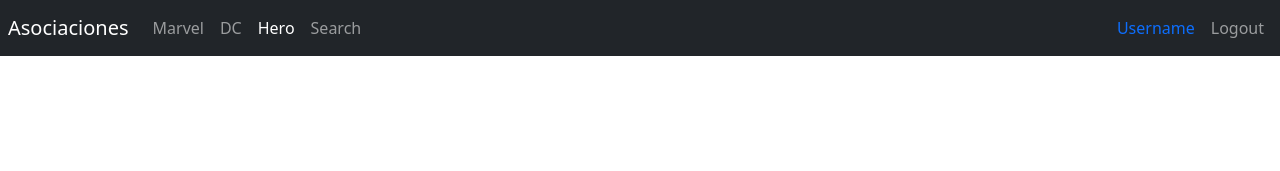
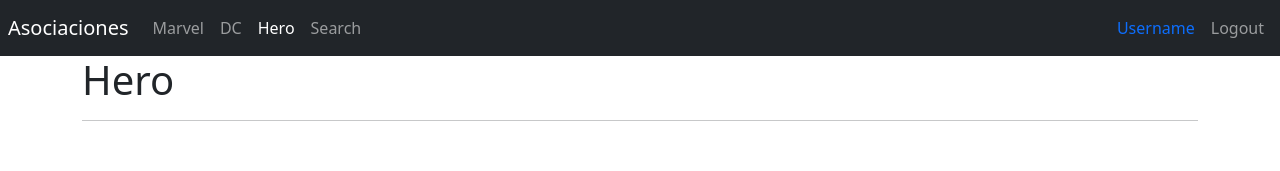
Before and after one commit to EdsonJSF/react-heroes-app, a React (Vite) app: page /hero/dc-arrow in a window 1280 px wide. Shown: the top 171 px of the page. Built offline with nearby package versions, Linux system fonts and the light colour scheme.

Commit message:
Feat: HeroPage route by id

```diff
--- /dev/null
+++ b/src/heroes/helpers/getHeroById.js
@@ -0,0 +1,5 @@
+import { heroes } from "../data/heros";
+
+export const getHeroById = (id) => {
+  return heroes.find((hero) => hero.id === id);
+};
--- a/src/heroes/helpers/index.js
+++ b/src/heroes/helpers/index.js
@@ -1 +1,2 @@
+export * from "./getHeroById";
 export * from "./getHeroesByPublisher";
--- a/src/heroes/pages/HeroPage.jsx
+++ b/src/heroes/pages/HeroPage.jsx
@@ -1,4 +1,13 @@
+import { Navigate, useParams } from "react-router-dom";
+import { getHeroById } from "../helpers";
+
 export const HeroPage = () => {
+  const { id } = useParams();
+
+  const hero = getHeroById(id);
+
+  if (!hero) return <Navigate to="/" />;
+
   return (
     <>
       <h1>Hero</h1>
--- a/src/heroes/routes/HeroesRoutes.jsx
+++ b/src/heroes/routes/HeroesRoutes.jsx
@@ -11,7 +11,7 @@
       <div className="container">
         <Routes>
           <Route path="dc" element={<DCPage />} />
-          <Route path="hero" element={<HeroPage />} />
+          <Route path="hero/:id" element={<HeroPage />} />
           <Route path="marvel" element={<MarvelPage />} />
           <Route path="search" element={<SearchPage />} />
 
```
